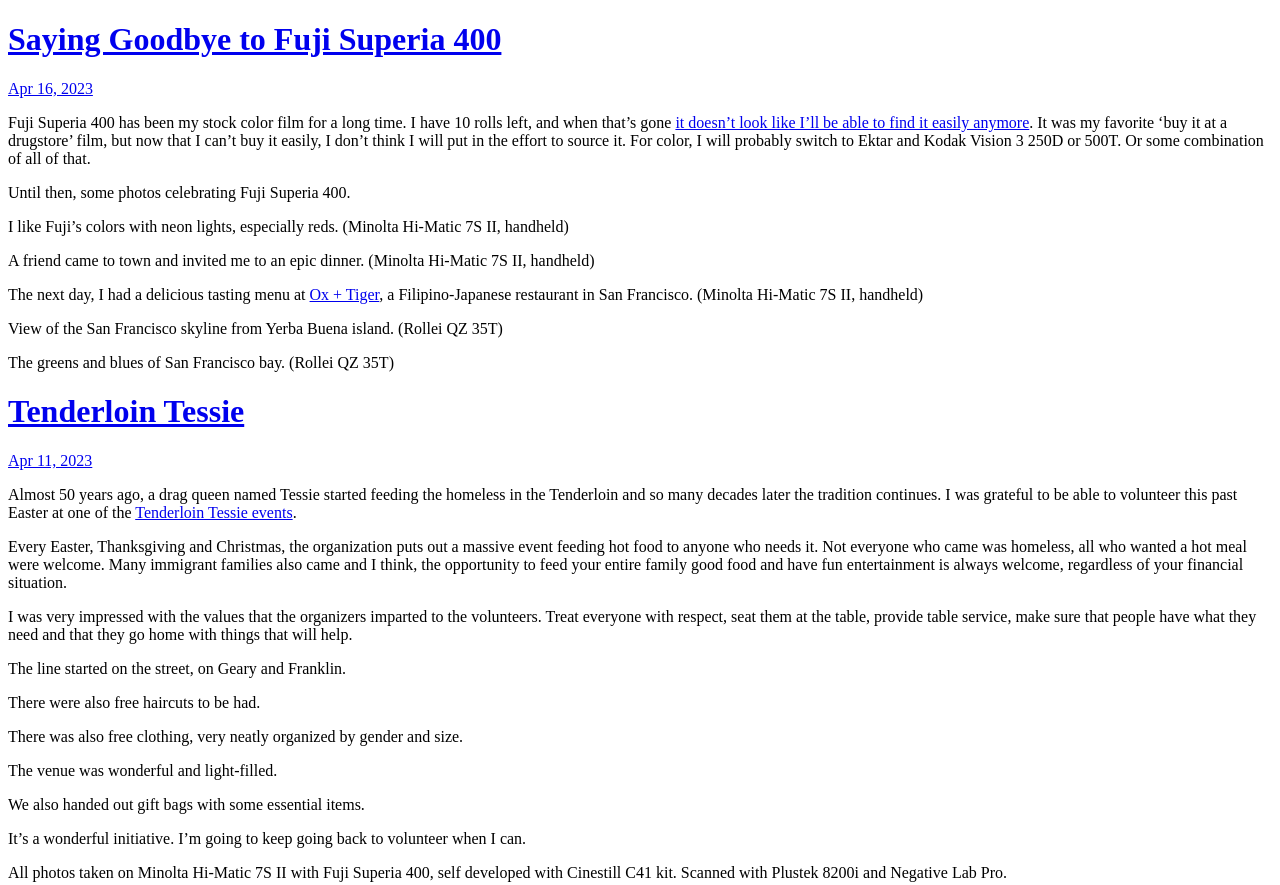
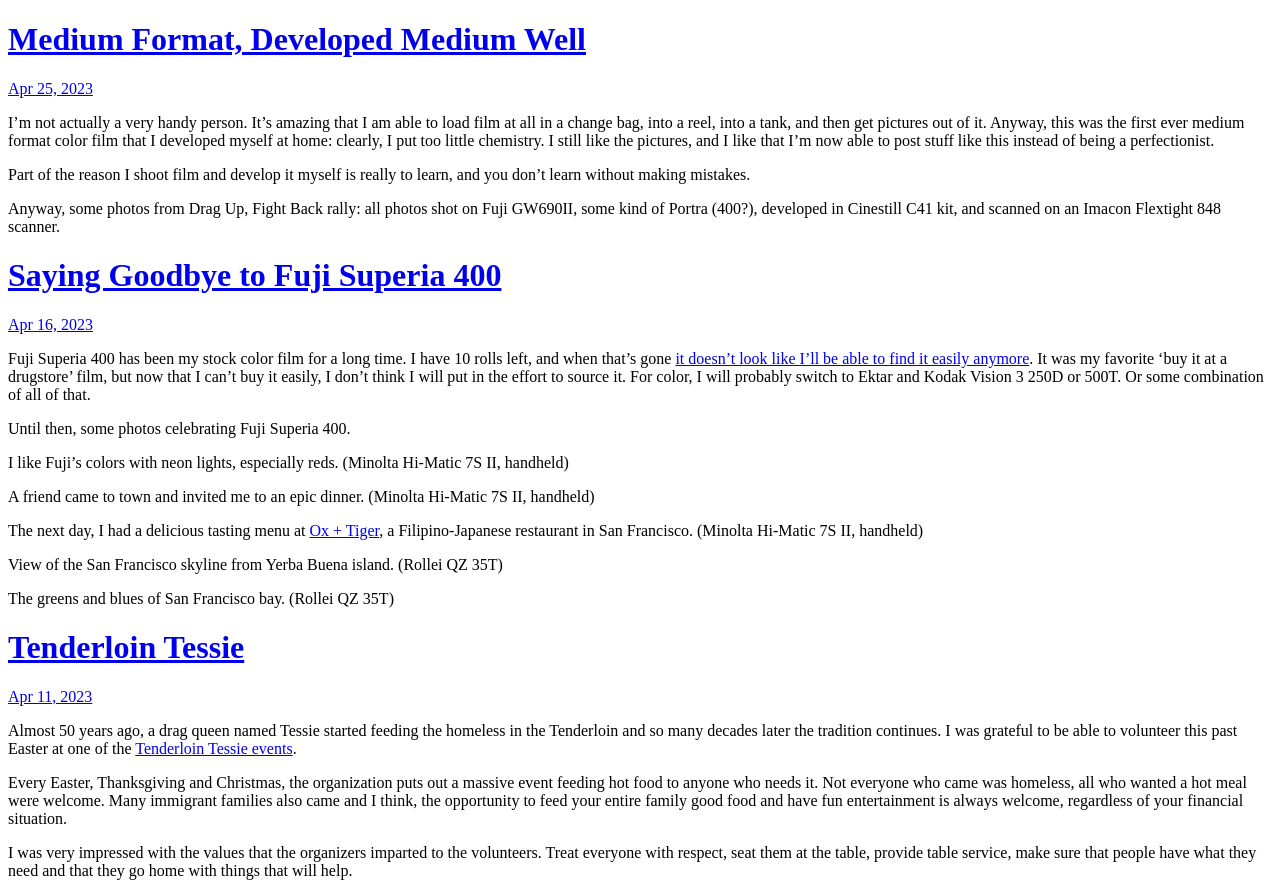
Before and after one commit to skinnylatte/photoblog, a plain HTML site: page index.html in a window 1280 px wide. Shown: the top 885 px of the page. Drawn offline with Linux system fonts and the light colour scheme.

Commit message:
Archiving from Micro.blog.

```diff
--- a/index.html
+++ b/index.html
@@ -21,6 +21,26 @@
 <div class="h-feed">
 
 
+
+	  <div class="h-entry">
+
+			<h1><a href="https://micro.popagandhi.com/2023/04/25/medium-format-developed.html">Medium Format, Developed Medium Well</a></h1>
+
+
+		<a href="https://micro.popagandhi.com/2023/04/25/medium-format-developed.html" class="u-url"><time class="dt-published" datetime="2023-04-25 21:12:56 -0700">Apr 25, 2023</time></a>
+
+		<div class="e-content">
+			 <p>I&rsquo;m not actually a very handy person. It&rsquo;s amazing that I am able to load film at all in a change bag, into a reel, into a tank, and then get pictures out of it. Anyway, this was the first ever medium format color film that I developed myself at home: clearly, I put too little chemistry. I still like the pictures, and I like that I&rsquo;m now able to post stuff like this instead of being a perfectionist.</p>
+<p>Part of the reason I shoot film and develop it myself is really to learn, and you don&rsquo;t learn without making mistakes.</p>
+<p>Anyway, some photos from Drag Up, Fight Back rally: all photos shot on Fuji GW690II, some kind of Portra (400?), developed in Cinestill C41 kit, and scanned on an Imacon Flextight 848 scanner.</p>
+<!-- raw HTML omitted -->
+<!-- raw HTML omitted -->
+<!-- raw HTML omitted -->
+<!-- raw HTML omitted -->
+<!-- raw HTML omitted -->
+
+		</div>
+	  </div>
 
 	  <div class="h-entry">
 
```
